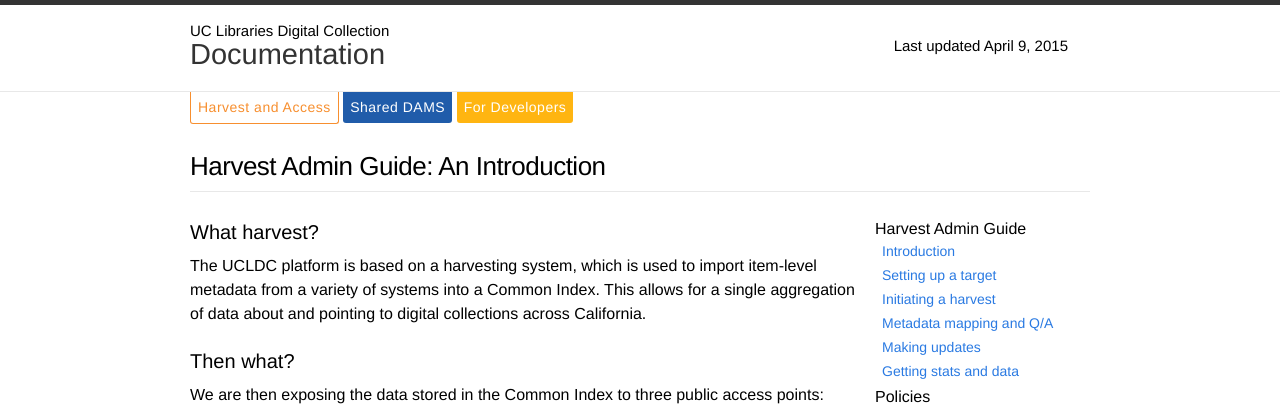
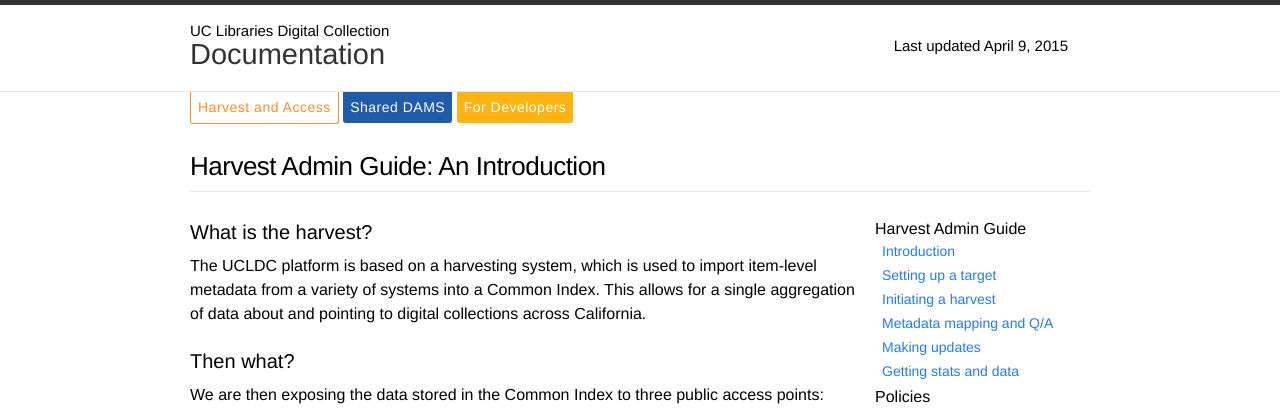
Before and after one commit to ucldc/ucldc-docs, a Jekyll site: the page built from docs/registry/index.md, in a window 1280 px wide. Shown: the top 411 px of the page. Built offline with Jekyll 4.4.1, drawn with Linux system fonts in a browser that asks for light colours; nearby versions of some CDN libraries.

Commit message:
Update index.md

```diff
--- a/docs/registry/index.md
+++ b/docs/registry/index.md
@@ -6,7 +6,7 @@
 breadcrumbs: Calisphere Admin Guide
 ---
 
-##What harvest?
+##What is the harvest?
 The UCLDC platform is based on a harvesting system, which is used to import item-level metadata from a variety of systems into a Common Index. This allows for a single aggregation of data about and pointing to digital collections across California.
 
 ##Then what?
@@ -21,7 +21,10 @@
 
 At this time, therefore, this user guide describes the broad strokes of an envisioned process for the ongoing harvest and exposure of digital collections metadata. In many cases, we expect that the specifics of the process will change as the service evolves. We have tried to note both current and planned mechanisms.
 
-<!-- ## Using the Digital Collection Registry
+<!--
+Here is old Registry info that I think we could either stash on another page or perhaps reduce to a comment on a different page, for now. But I'll leave it here for now since it's good language.
+
+Using the Digital Collection Registry
 The Registry is an interface for campus library staff to manage and apply standardized information about campus units and digital collections that are published in Calisphere, and also to define and initiate metadata harvests for those collections. "Collections" may be defined in a few different ways. They may reside in the shared DAMS that is part of the UCLDC or they may be harvested from external sources (such as a campus OAI feed, the Internet Archive, or OAC/Calisphere) and brought into the UCLDC's central index.
 
 The collection registry is an essential part of the UCLDC system with a few different use cases. Specifically, it handles the following functions:
```
